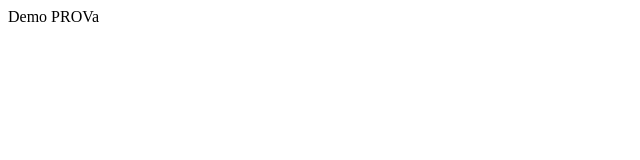
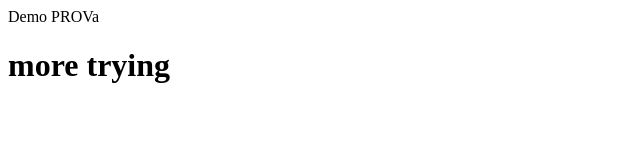
Before and after one commit to federicoma/codeanywhere, a plain HTML site: page index.html in a window 1280 px wide. Shown: the whole page, without its empty margins (0-640 px from the left). Drawn offline with Linux system fonts and the light colour scheme.

Commit message:
second commit

```diff
--- a/index.html
+++ b/index.html
@@ -1,8 +1,14 @@
 <html>
+
 <head>
-Demo
+  Demo
 </head>
+
 <body>
-PROVa
+  PROVa
+  <h1>
+    more trying
+  </h1>
 </body>
+
 </html>
```
